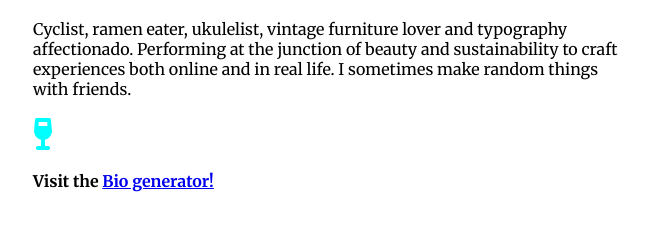
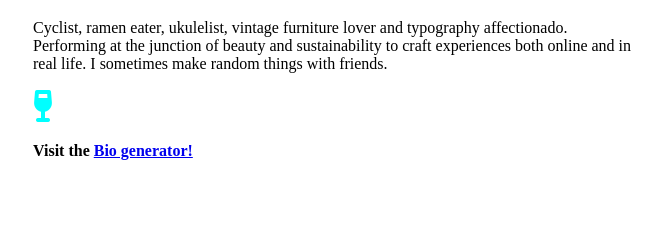
Before and after one commit to OGE365/firstsitewindows, a plain HTML site: page fonttest/index.html in a window 1280 px wide. Shown: the part 61-292 px from the top of the page, without its empty margins (307-969 px from the left). Drawn offline with Linux system fonts and the light colour scheme.

Commit message:
made corrections

```diff
--- a/fonttest/index.html
+++ b/fonttest/index.html
@@ -6,7 +6,7 @@
 	<!-- Google fonts -->
 	<link rel="preconnect" href="https://fonts.googleapis.com">
 <link rel="preconnect" href="https://fonts.gstatic.com" crossorigin>
-<link href="https://fonts.googleapis.com/css2?family=Merriweather:wght@400;700&display=swap" rel="stylesheet">
+
 <!--my styles  -->
 	<link href="styles.css" rel="stylesheet">
 
```
